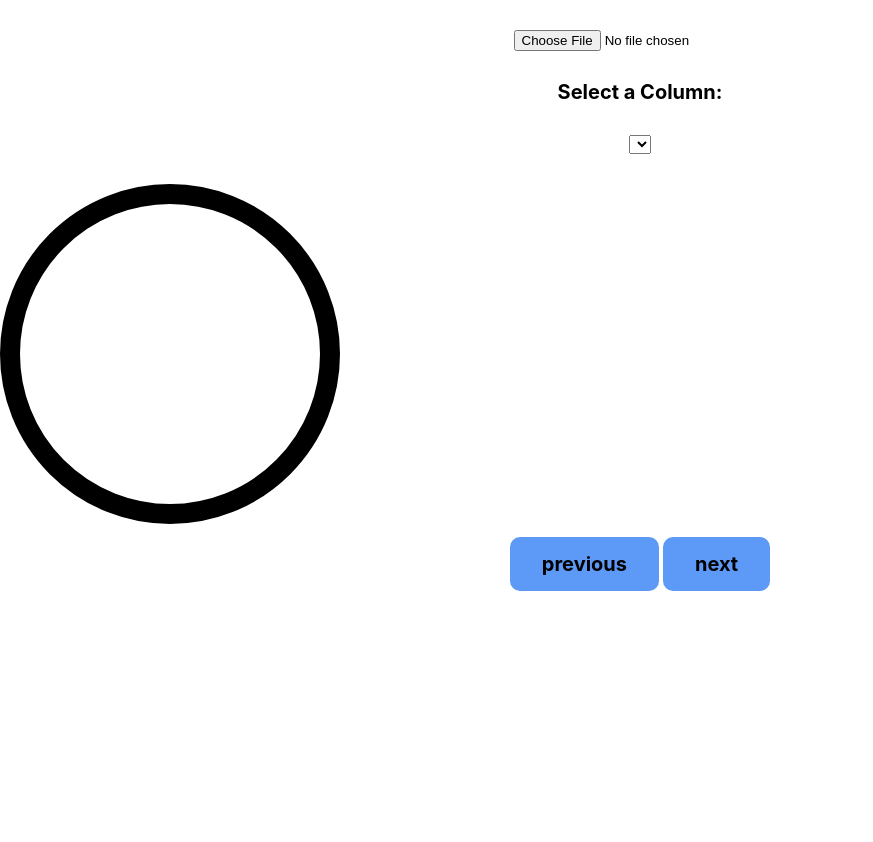
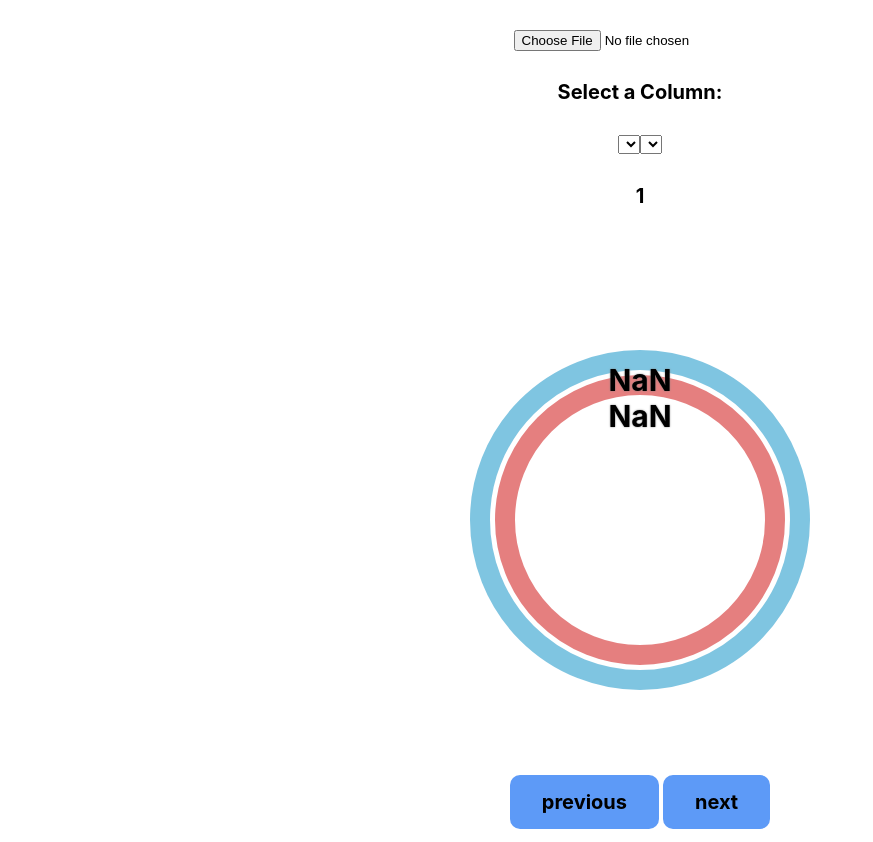
Before and after one commit to NoodlesOfWrath/dedorama, a React (Create React App) app: page /FillingCircle in a window 1280 px wide. Shown: the whole page, without its empty margins (0-873 px from the left). Before the commit the page ends 800 px from the top, so only its background shows below. Built offline with nearby package versions, Linux system fonts and the light colour scheme.

Commit message:
Added Filling Circle Data visualization
2 rotating circular outlines for the visualization of an object.

```diff
--- a/src/pages/FillingCircle.css
+++ b/src/pages/FillingCircle.css
@@ -8,14 +8,52 @@
     /* This sets the container to the full viewport height */
 }
 
-.circleOutline {
-    border: 20px solid rgb(0, 0, 0);
+.circleContainer {
+    width: 400px;
+    height: 400px;
+    display: block;
+    margin-left: auto;
+    margin-right: auto;
+}
+
+.circleOutline1 {
+    border: 20px solid rgba(0, 140, 195, 0.5);
     border-radius: 50%;
     background-color: rgba(0, 0, 0, 0);
     height: 300px;
     width: 300px;
+    position: absolute;
+    margin-left: auto;
+    margin-right: auto;
+    left: 50%;
+    top: 50%;
+    -ms-transform: translate(-50%, -50px);
+    transform: translate(-50%, -50px);
+}
+
+.circleOutline2 {
+    border: 20px solid rgba(204, 0, 0, 0.5);
+    border-radius: 50%;
+    background-color: rgba(0, 0, 0, 0);
+    height: 250px;
+    width: 250px;
+    position: absolute;
+    margin-left: auto;
+    margin-right: auto;
+    left: 50%;
+    top: 50%;
+    -ms-transform: translate(-50%, -50px);
+    transform: translate(-50%, -25px);
+}
+
+.circleText {
+    display: flex;
+    justify-content: center;
+    align-items: center;
+    font-size: 30px;
+    color: rgb(0, 0, 0);
+    text-shadow: 0px 0px 2px rgb(128, 128, 128);
+    font-weight: bold;
+    mask: unset;
     position: relative;
-    overflow: hidden;
-    z-index: -1;
-    --webkit-mask-border: conic-gradient(rgba(0, 0, 0) 0deg, rgb(0, 0, 0) 65deg, rgb(255, 255, 255) 70deg);
 }
--- a/src/pages/FillingCircle.js
+++ b/src/pages/FillingCircle.js
@@ -5,31 +5,52 @@ import CSVReader from '../CSVReader';
 function FillingCircle() {
     const [csvData, setCsvData] = useState([]);
     const [selectedColumn, setSelectedColumn] = useState('');
+    const [selectedColumn2, setSelectedColumn2] = useState('');
     const [sizes, setSizes] = useState([]);
-    const [dates, setDates] = useState([]);
-    const [usedDate, setUsedDate] = useState(new Date());
-    // get the start day of the month as an int (0 - 6)
-    const [usedFirstDayofMonth, setusedFirstDayofMonth] = useState(0);
-    const [dateSizeDict, setdateSizeDict] = useState({}); // dict of dates and sizes
+    const [sizeMean, setSizeMean] = useState(0);
+    const [normalizedSizes, setNormalizedSizes] = useState([]);
+    const [sizes2, setSizes2] = useState([]);
+    const [sizeMean2, setSizeMean2] = useState(0);
+    const [normalizedSizes2, setNormalizedSizes2] = useState([]);
     const [objectIndex, setObjectIndex] = useState(0);
+    const averageRotation = 360;
 
     const handleCsvDataChange = (data) => {
         setCsvData(data);
     };
 
-    const handleColumnSelect = (e) => {
+    const handleColumn1Select = (e) => {
         setSelectedColumn(e.target.value);
+    };
+
+    const handleColumn2Select = (e) => {
+        setSelectedColumn2(e.target.value);
     };
 
     useEffect(() => {
         // Use the map function to extract the selected column values
-        const extractedSizes = csvData.map((row) => parseFloat(row[selectedColumn]));
+        let extractedSizes1 = csvData.map((row) => parseFloat(row[selectedColumn]));
+        let extractedSizes2 = csvData.map((row) => parseFloat(row[selectedColumn2]));
 
-        // Filter out NaN values (non-numeric) and set the sizes array
-        setSizes(extractedSizes.filter((value) => !isNaN(value)));
+        // Convert any Falsey to 0
+        extractedSizes1 = extractedSizes1.map((value) => value = value || 0);
+        setSizes(extractedSizes1);
+        extractedSizes2 = extractedSizes2.map((value) => value = value || 0);
+        setSizes2(extractedSizes2);
 
-        usedDate.setMonth(usedDate.getMonth() - 1);
-    }, [csvData, selectedColumn]);
+        console.log(extractedSizes1, extractedSizes2);
+
+        // Calculate the mean of the sizes
+        const newSizeMean = extractedSizes1.reduce((a, b) => a + b, 0) / extractedSizes1.length;
+        setSizeMean(newSizeMean);
+        const newSizeMean2 = extractedSizes2.reduce((a, b) => a + b, 0) / extractedSizes2.length;
+        setSizeMean2(newSizeMean2);
+
+        console.log(newSizeMean, newSizeMean2);
+        // Calculate the normalized sizes
+        setNormalizedSizes(extractedSizes1.map((value) => value / newSizeMean));
+        setNormalizedSizes2(extractedSizes2.map((value) => value / newSizeMean2));
+    }, [csvData, selectedColumn, selectedColumn2]);
 
     const nextObject = () => {
         setObjectIndex(objectIndex + 1);
@@ -46,7 +67,15 @@ function FillingCircle() {
             <div>
                 <div className='centeredHeader'>Select a Column:</div>
                 <div className='center'>
-                    <select value={selectedColumn} onChange={handleColumnSelect}>
+                    <select value={selectedColumn} onChange={handleColumn1Select}>
+                        {csvData[0] &&
+                            Object.keys(csvData[0]).map((header) => (
+                                <option key={header} value={header}>
+                                    {header}
+                                </option>
+                            ))}
+                    </select>
+                    <select value={selectedColumn2} onChange={handleColumn2Select}>
                         {csvData[0] &&
                             Object.keys(csvData[0]).map((header) => (
                                 <option key={header} value={header}>
@@ -56,8 +85,30 @@ function FillingCircle() {
                     </select>
                 </div>
             </div>
-            <div className='circleOutline'> </div>
-            <div className='masked-border'></div>
+            <div className='centeredHeader'>{objectIndex + 1}</div>
+            <div style={{ display: 'inline-block', height: '150px' }}></div>
+            <div className='circleContainer'>
+                <div
+                    className='circleOutline1'
+                    style={{
+                        WebkitMaskImage: 'conic-gradient(rgba(0, 0, 0, 1) 0deg, rgb(0, 0, 0, 1) ' + Math.max((normalizedSizes[objectIndex] * averageRotation) - 5, 0) +
+                            'deg, rgb(255, 255, 255, 0)' + normalizedSizes[objectIndex] * averageRotation + 'deg)',
+                        maskImage: 'conic-gradient(rgba(0, 0, 0, 1) 0deg, rgb(0, 0, 0, 1) ' + Math.max((normalizedSizes[objectIndex] * averageRotation) - 5, 0) +
+                            'deg, rgb(255, 255, 255, 0) ' + normalizedSizes[objectIndex] * averageRotation + 'deg)',
+                    }}>
+                </div>
+                <div
+                    className='circleOutline2'
+                    style={{
+                        WebkitMaskImage: 'conic-gradient(rgba(0, 0, 0, 1) 0deg, rgb(0, 0, 0, 1) ' + Math.max((normalizedSizes2[objectIndex] * averageRotation) - 5, 0) +
+                            'deg, rgb(255, 255, 255, 0)' + normalizedSizes2[objectIndex] * averageRotation + 'deg)',
+                        maskImage: 'conic-gradient(rgba(0, 0, 0, 1) 0deg, rgb(0, 0, 0, 1) ' + Math.max((normalizedSizes2[objectIndex] * averageRotation) - 5, 0) +
+                            'deg, rgb(255, 255, 255, 0) ' + normalizedSizes2[objectIndex] * averageRotation + 'deg)',
+                    }}>
+                </div>
+                <div className='circleText'>{Math.round(sizes[objectIndex])}</div>
+                <div className='circleText'>{Math.round(sizes2[objectIndex])}</div>
+            </div>
             <div>
                 <div className='center'>
                     <div className="previousButton" onClick={previousObject}>previous</div>
```
